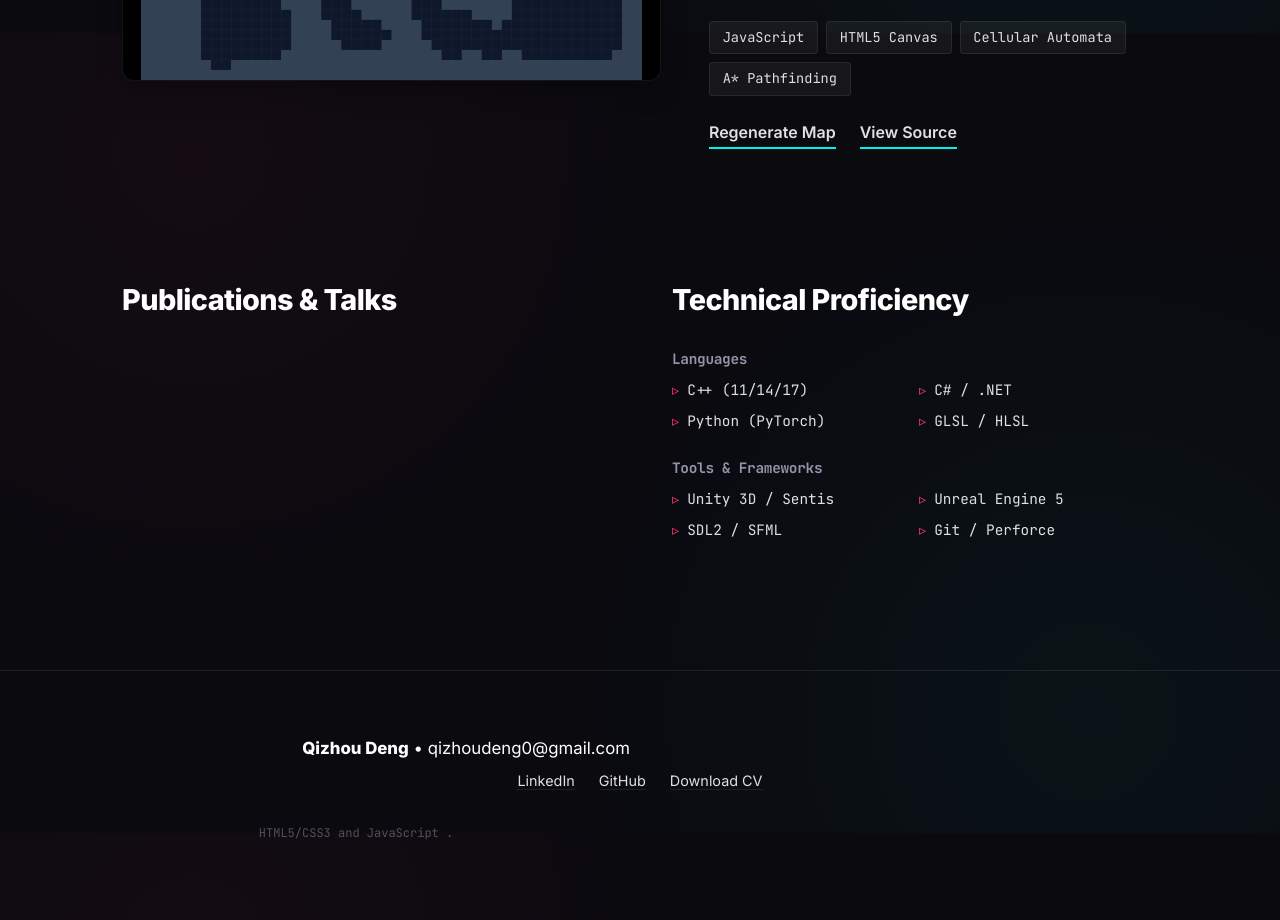
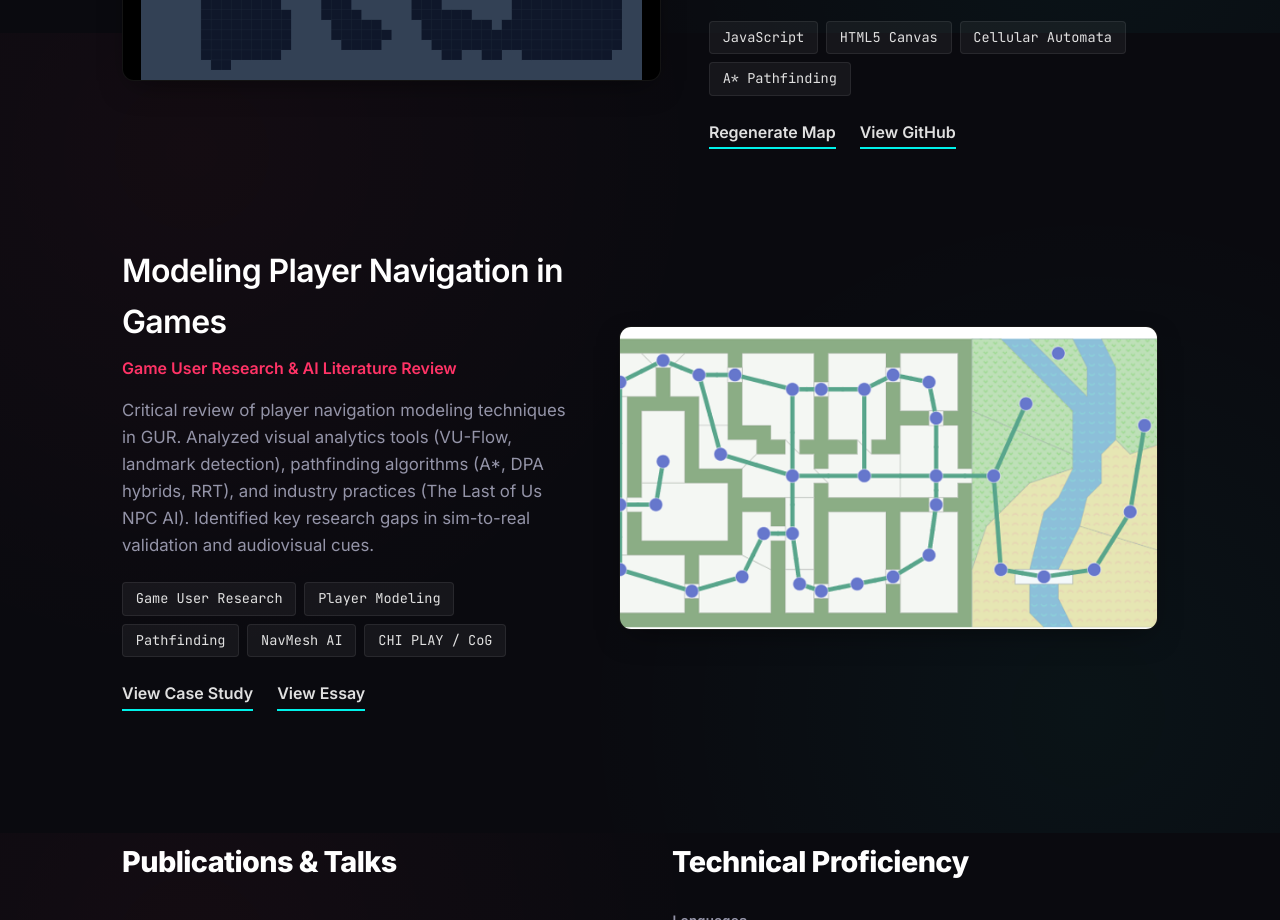
Before and after one commit to QizhouD/qizhoudeng.github.io, a website: page index.html in a window 1280 px wide. Shown: the part 2367-3287 px from the top of the page. Drawn offline with Linux system fonts and the light colour scheme.

Commit message:
feat: add AI research

```diff
--- a/index.html
+++ b/index.html
@@ -315,7 +315,31 @@
                     </div>
                     <div class="actions">
                         <a href="#" class="btn-link" onclick="initGame(); return false;">Regenerate Map</a>
-                        <a href="#" class="btn-link btn-secondary">View Source</a>
+                        <a href="#" class="btn-link btn-secondary">View GitHub</a>
+                    </div>
+                </div>
+            </article>
+
+            <article class="project-card">
+                <div class="media-frame">
+                    <img src="navigation-cover.png" alt="Player Navigation Modeling Cover" style="width:100%; height:100%; object-fit:cover;">
+                </div>
+                <div class="project-meta">
+                    <h3>Modeling Player Navigation in Games</h3>
+                    <span class="project-sub">Game User Research & AI Literature Review</span>
+                    <p>
+                        Critical review of player navigation modeling techniques in GUR. Analyzed visual analytics tools (VU-Flow, landmark detection), pathfinding algorithms (A*, DPA hybrids, RRT), and industry practices (The Last of Us NPC AI). Identified key research gaps in sim-to-real validation and audiovisual cues.
+                    </p>
+                    <div class="tech-stack mono">
+                        <span class="tech-pill">Game User Research</span>
+                        <span class="tech-pill">Player Modeling</span>
+                        <span class="tech-pill">Pathfinding</span>
+                        <span class="tech-pill">NavMesh AI</span>
+                        <span class="tech-pill">CHI PLAY / CoG</span>
+                    </div>
+                    <div class="actions">
+                        <a href="Case Study.pdf" target="_blank" class="btn-link">View Case Study</a>
+                        <a href="Modelling player navigation.pdf" target="_blank" class="btn-link">View Essay</a>
                     </div>
                 </div>
             </article>
```
Also changed, not shown: navigation-cover.png (added), 2 other files.
